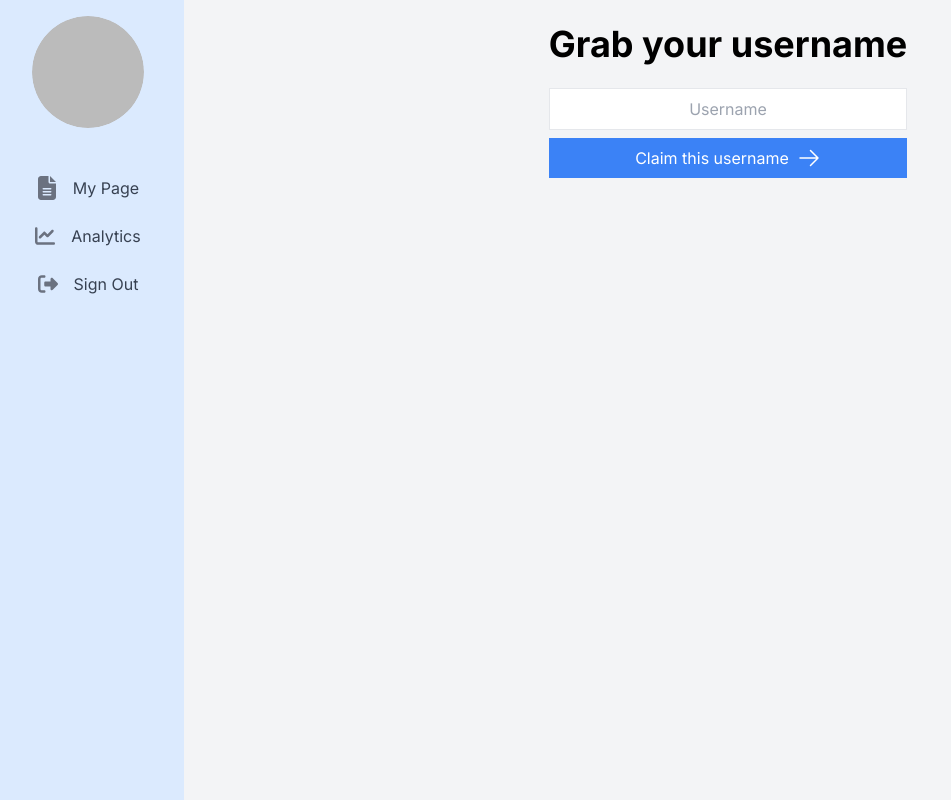
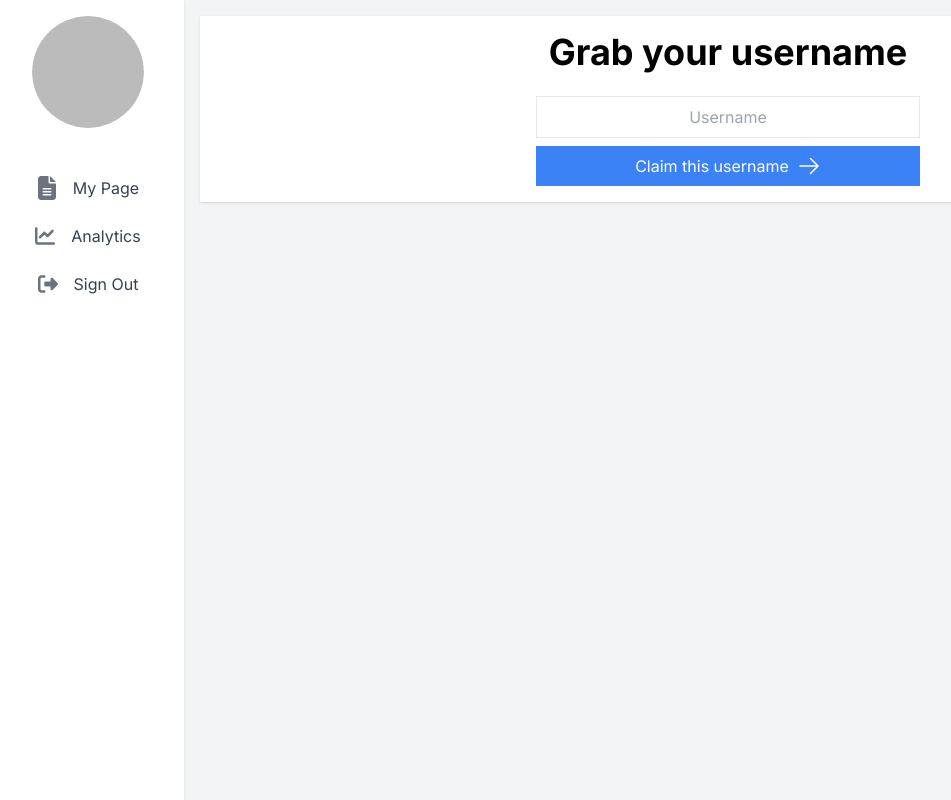
Before and after one commit to siwachs/Link-Tree-Next.JS-14, a Next.js app: page /account in a window 1280 px wide. Shown: the whole page, without its empty margins (8-959 px from the left). Built offline with nearby package versions, Linux system fonts and the light colour scheme; no server answers; the database is empty; sample sign-in values are in the browser's storage.

Commit message:
Add Tailwind Class Sorting Plugin

```diff
--- a/package.json
+++ b/package.json
@@ -30,6 +30,8 @@
     "eslint": "^8",
     "eslint-config-next": "14.1.3",
     "postcss": "^8",
+    "prettier": "^3.2.5",
+    "prettier-plugin-tailwindcss": "^0.5.12",
     "tailwindcss": "^3.3.0",
     "typescript": "^5"
   }
--- a/src/app/(app)/layout.tsx
+++ b/src/app/(app)/layout.tsx
@@ -29,7 +29,7 @@ export default async function AppLayout({
     <html lang="en">
       <body className={inter.className}>
         <main className="flex">
-          <aside className="bg-blue-100 max-h-screen h-screen overflow-scroll w-48 p-4">
+          <aside className="bg-white max-h-screen h-screen overflow-scroll w-48 p-4 shadow">
             <div className="rounded-full overflow-hidden w-28 h-28 mx-auto mb-12">
               <Image
                 src={session?.user?.image!}
@@ -71,7 +71,9 @@ export default async function AppLayout({
             </nav>
           </aside>
 
-          <div className="max-w-7xl mx-auto p-6">{children}</div>
+          <div className="flex-grow">
+            <div className="bg-white m-4 p-4 shadow">{children}</div>
+          </div>
         </main>
       </body>
     </html>
```
Also changed, not shown: 2 other files (tests, documents, lock files or other folders).
